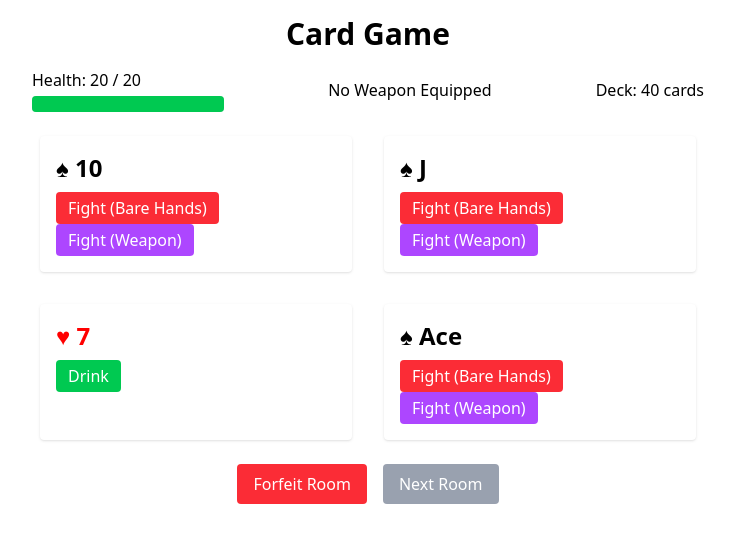
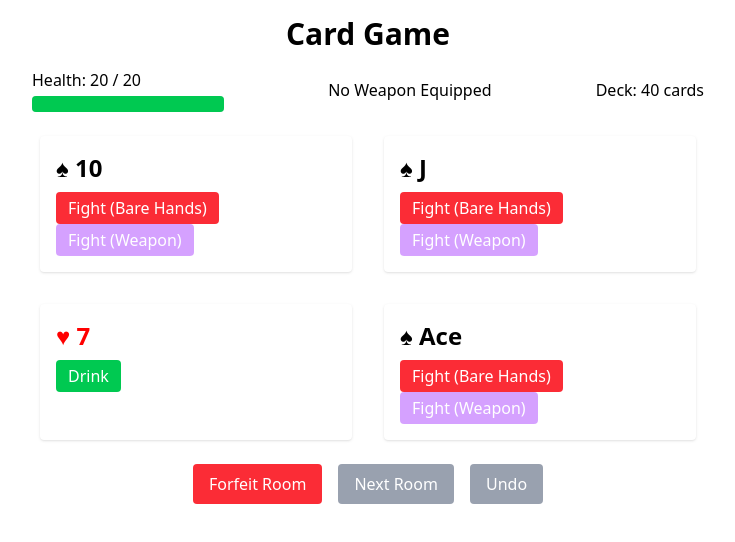
Before and after one commit to ghandic/game-time, a React (Vite) app: page / in a window 1280 px wide. Shown: the top 542 px of the page, without its empty margins (272-1007 px from the left). Built offline with nearby package versions, Linux system fonts and the light colour scheme.

Commit message:
Add undo and visually disable buttons

```diff
--- a/src/App.tsx
+++ b/src/App.tsx
@@ -7,6 +7,15 @@ type Card = { id: number, suit: Suit, value: CardValue, numericValue: number, ty
 type Deck = Card[]
 
 type Weapon = { value: number, lastUsedAttack: number | null }
+
+interface GameState {
+  deck: Deck
+  room: Deck
+  health: number
+  equippedWeapon: Weapon | null
+  ranAwayLastRoom: boolean
+  gameOver: boolean
+}
 
 // Utility: shuffle an array in-place using Fisher-Yates algorithm
 function shuffle(array: Deck) {
@@ -20,12 +29,11 @@ function shuffle(array: Deck) {
   return array
 }
 
-
 // Create a new deck based on your rules:
 // • Spades (♠) & Clubs (♣) are monsters (cards 2–10, J, Q, K, Ace)
 // • Hearts (♥) are health potions (only 2–10)
 // • Diamonds (♦) are weapon cards (only 2–10)
-function createDeck() {
+function createDeck(): Deck {
   const deck: Deck = []
   let idCounter = 0
   const faceCards = ['J', 'Q', 'K', 'Ace']
@@ -57,10 +65,22 @@ function createDeck() {
   return shuffle(deck)
 }
 
-type CardProps = { card: Card, onDrink: () => void, onEquip: () => void, onFightBareHands: () => void, onFightWithWeapon: () => void, canFightWithWeapon: boolean | null }
+type CardProps = {
+  card: Card,
+  onDrink: () => void,
+  onEquip: () => void,
+  onFightBareHands: () => void,
+  onFightWithWeapon: () => void,
+  canFightWithWeapon: boolean | null,
+  globalDisabled: boolean
+}
 
 // A card component showing its suit, value, and available action buttons.
-const CardComponent = ({ card, onDrink, onEquip, onFightBareHands, onFightWithWeapon, canFightWithWeapon }: CardProps) => {
+const CardComponent = ({ card, onDrink, onEquip, onFightBareHands, onFightWithWeapon, canFightWithWeapon, globalDisabled }: CardProps) => {
+  // Helper function for button classes:
+  const buttonClasses = (base: string, disabled: boolean) =>
+    `${base} ${disabled ? 'opacity-50 cursor-not-allowed' : 'hover:opacity-90'}`
+
   return (
     <div className="bg-white rounded shadow p-4 m-2">
       <div className="text-2xl font-bold" style={{ color: ['♦', '♥'].includes(card.suit) ? 'red' : 'black' }}>
@@ -68,27 +88,36 @@ const CardComponent = ({ card, onDrink, onEquip, onFightBareHands, onFightWithWe
       </div>
       <div className="mt-2 space-x-2">
         {card.type === 'potion' && (
-          <button className="bg-green-500 text-white px-3 py-1 rounded" onClick={onDrink}>
+          <button
+            className={buttonClasses("bg-green-500 text-white px-3 py-1 rounded", globalDisabled)}
+            onClick={onDrink}
+            disabled={globalDisabled}
+          >
             Drink
           </button>
         )}
         {card.type === 'weapon' && (
-          <button className="bg-blue-500 text-white px-3 py-1 rounded" onClick={onEquip}>
+          <button
+            className={buttonClasses("bg-blue-500 text-white px-3 py-1 rounded", globalDisabled)}
+            onClick={onEquip}
+            disabled={globalDisabled}
+          >
             Equip
           </button>
         )}
         {card.type === 'monster' && (
           <>
             <button
-              className="bg-red-500 text-white px-3 py-1 rounded"
+              className={buttonClasses("bg-red-500 text-white px-3 py-1 rounded", globalDisabled)}
               onClick={onFightBareHands}
+              disabled={globalDisabled}
             >
               Fight (Bare Hands)
             </button>
             <button
-              className="bg-purple-500 text-white px-3 py-1 rounded"
+              className={buttonClasses("bg-purple-500 text-white px-3 py-1 rounded", globalDisabled || !canFightWithWeapon)}
               onClick={onFightWithWeapon}
-              disabled={!canFightWithWeapon}
+              disabled={globalDisabled || !canFightWithWeapon}
             >
               Fight (Weapon)
             </button>
@@ -100,7 +129,6 @@ const CardComponent = ({ card, onDrink, onEquip, onFightBareHands, onFightWithWe
 }
 
 function App() {
-
   // Game states
   const [deck, setDeck] = useState<Deck>([])
   const [room, setRoom] = useState<Deck>([])
@@ -108,7 +136,33 @@ function App() {
   const [equippedWeapon, setEquippedWeapon] = useState<Weapon | null>(null)
   const [ranAwayLastRoom, setRanAwayLastRoom] = useState<boolean>(false)
   const [gameOver, setGameOver] = useState<boolean>(false)
+  const [history, setHistory] = useState<GameState[]>([])
 
+  // Save current state to history
+  const saveState = () => {
+    const stateSnapshot: GameState = {
+      deck: [...deck],
+      room: [...room],
+      health,
+      equippedWeapon: equippedWeapon ? { ...equippedWeapon } : null,
+      ranAwayLastRoom,
+      gameOver
+    }
+    setHistory(prev => [...prev, stateSnapshot])
+  }
+
+  // Undo the last action
+  const handleUndo = () => {
+    if (history.length === 0) return
+    const previousState = history[history.length - 1]
+    setDeck(previousState.deck)
+    setRoom(previousState.room)
+    setHealth(previousState.health)
+    setEquippedWeapon(previousState.equippedWeapon)
+    setRanAwayLastRoom(previousState.ranAwayLastRoom)
+    setGameOver(previousState.gameOver)
+    setHistory(prev => prev.slice(0, prev.length - 1))
+  }
 
   // On mount, initialize the deck and draw the first room.
   useEffect(() => {
@@ -130,7 +184,8 @@ function App() {
   // Otherwise, discard the current room and draw a full set of 4 new cards.
   const handleNextRoom = () => {
     if (gameOver) return
-    let newRoom = []
+    saveState()
+    let newRoom: Deck = []
     if (room.length === 1) {
       newRoom = [...room]
       const drawCount = Math.min(3, deck.length)
@@ -147,11 +202,13 @@ function App() {
 
   // Remove a card from the current room by its id.
   const removeCardFromRoom = (cardId: number) => {
-    setRoom((prev) => prev.filter((card) => card.id !== cardId))
+    setRoom(prev => prev.filter(card => card.id !== cardId))
   }
+
   // Action handlers for each card type.
   const handleDrink = (card: Card) => {
     if (gameOver) return
+    saveState()
     const newHealth = Math.min(20, health + card.numericValue)
     setHealth(newHealth)
     removeCardFromRoom(card.id)
@@ -159,6 +216,7 @@ function App() {
 
   const handleEquip = (card: Card) => {
     if (gameOver) return
+    saveState()
     // Equip the weapon and reset any previous weapon usage.
     setEquippedWeapon({ value: card.numericValue, lastUsedAttack: null })
     removeCardFromRoom(card.id)
@@ -166,8 +224,9 @@ function App() {
 
   const handleFightBareHands = (card: Card) => {
     if (gameOver) return
+    saveState()
     const damage = card.numericValue
-    setHealth((prev) => prev - damage)
+    setHealth(prev => prev - damage)
     removeCardFromRoom(card.id)
   }
 
@@ -177,9 +236,10 @@ function App() {
     if (equippedWeapon.lastUsedAttack !== null && card.numericValue >= equippedWeapon.lastUsedAttack) {
       return // Invalid move; button should be disabled.
     }
+    saveState()
     // Calculate damage: monster attack reduced by the weapon's value (minimum 0).
     const damage = Math.max(0, card.numericValue - equippedWeapon.value)
-    setHealth((prev) => prev - damage)
+    setHealth(prev => prev - damage)
     // Update the weapon's last used attack so only weaker monsters can be fought next.
     setEquippedWeapon({ ...equippedWeapon, lastUsedAttack: card.numericValue })
     removeCardFromRoom(card.id)
@@ -188,8 +248,9 @@ function App() {
   // Forfeit the room (run away) and append the remaining cards to the bottom of the deck.
   const handleForfeit = () => {
     if (gameOver || ranAwayLastRoom) return
+    saveState()
     const shuffledRoom = shuffle([...room])
-    setDeck((prev) => [...prev, ...shuffledRoom])
+    setDeck(prev => [...prev, ...shuffledRoom])
     setRoom([])
     setRanAwayLastRoom(true)
   }
@@ -201,6 +262,8 @@ function App() {
     }
   }, [health])
 
+  // Global disabled state for card actions when game over.
+  const globalDisabled = gameOver
 
   return (
     <div className="min-h-screen p-4">
@@ -236,7 +299,7 @@ function App() {
         </div>
         {/* Room Cards */}
         <div className="grid grid-cols-2 gap-4 mb-4">
-          {room.map((card) => (
+          {room.map(card => (
             <CardComponent
               key={card.id}
               card={card}
@@ -250,14 +313,14 @@ function App() {
                 (equippedWeapon.lastUsedAttack === null ||
                   card.numericValue < equippedWeapon.lastUsedAttack)
               }
+              globalDisabled={globalDisabled}
             />
           ))}
         </div>
         {/* Action Buttons */}
-        <div className="flex justify-center space-x-4">
+        <div className="flex justify-center space-x-4 mb-4">
           <button
-            className={`px-4 py-2 rounded ${ranAwayLastRoom ? 'bg-gray-400' : 'bg-red-500 hover:bg-red-600'
-              } text-white`}
+            className={`px-4 py-2 rounded ${ranAwayLastRoom ? 'bg-gray-400' : 'bg-red-500 hover:bg-red-600'} text-white ${gameOver ? 'opacity-50 cursor-not-allowed' : ''}`}
             onClick={handleForfeit}
             disabled={ranAwayLastRoom || gameOver}
           >
@@ -265,12 +328,19 @@ function App() {
           </button>
           {/* Next Room button is enabled only when the room is either empty or has exactly one card. */}
           <button
-            className={`px-4 py-2 rounded ${room.length === 0 || room.length === 1 ? 'bg-blue-500 hover:bg-blue-600' : 'bg-gray-400'
-              } text-white`}
+            className={`px-4 py-2 rounded ${(room.length === 0 || room.length === 1) ? 'bg-blue-500 hover:bg-blue-600' : 'bg-gray-400'} text-white ${gameOver ? 'opacity-50 cursor-not-allowed' : ''}`}
             onClick={handleNextRoom}
             disabled={!(room.length === 0 || room.length === 1) || gameOver}
           >
             Next Room
+          </button>
+          {/* Undo Button */}
+          <button
+            className={`px-4 py-2 rounded ${history.length > 0 ? 'bg-yellow-500 hover:bg-yellow-600' : 'bg-gray-400'} text-white ${gameOver ? 'opacity-50 cursor-not-allowed' : ''}`}
+            onClick={handleUndo}
+            disabled={history.length === 0}
+          >
+            Undo
           </button>
         </div>
         {/* Game Over Message */}
```
